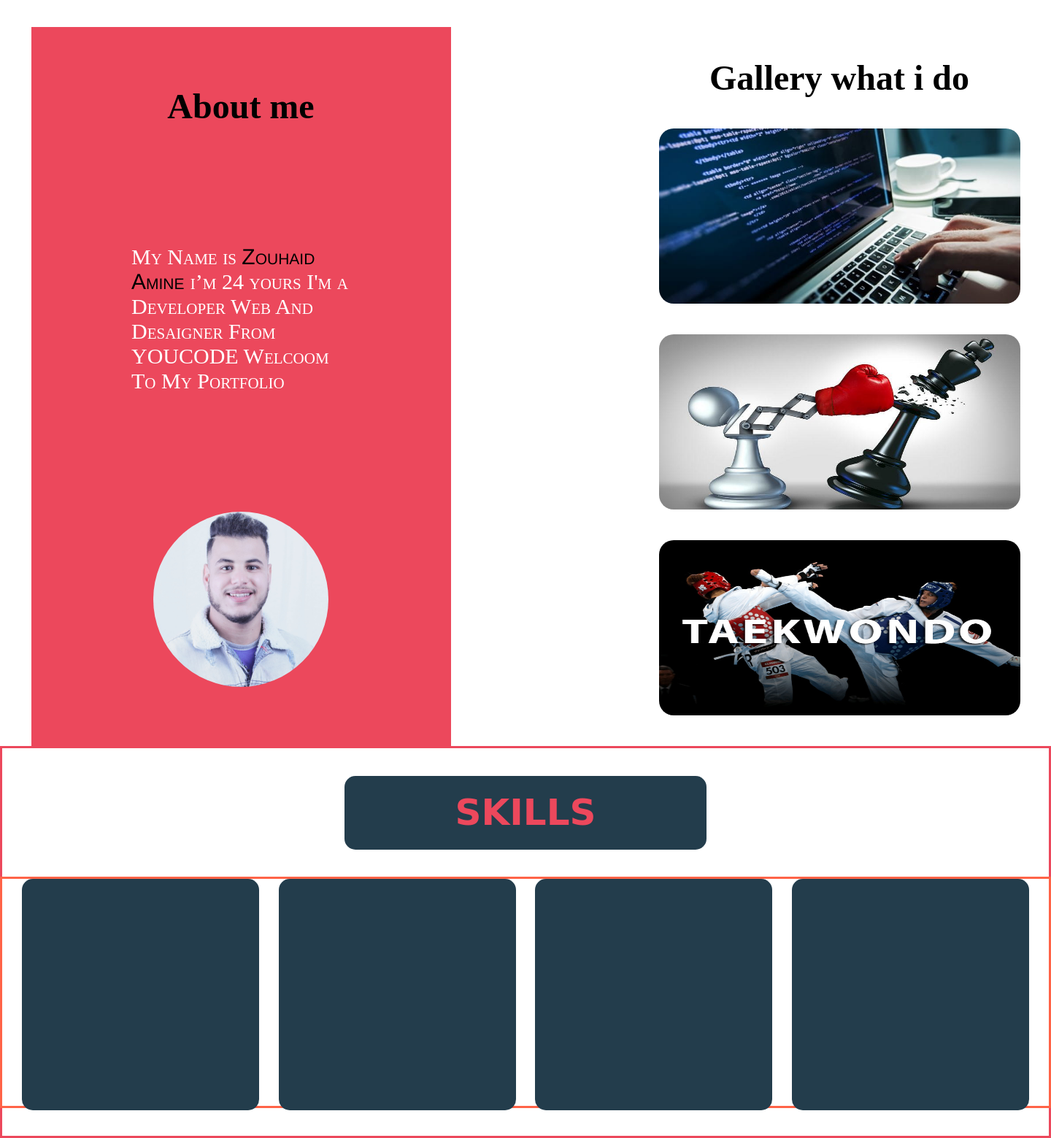
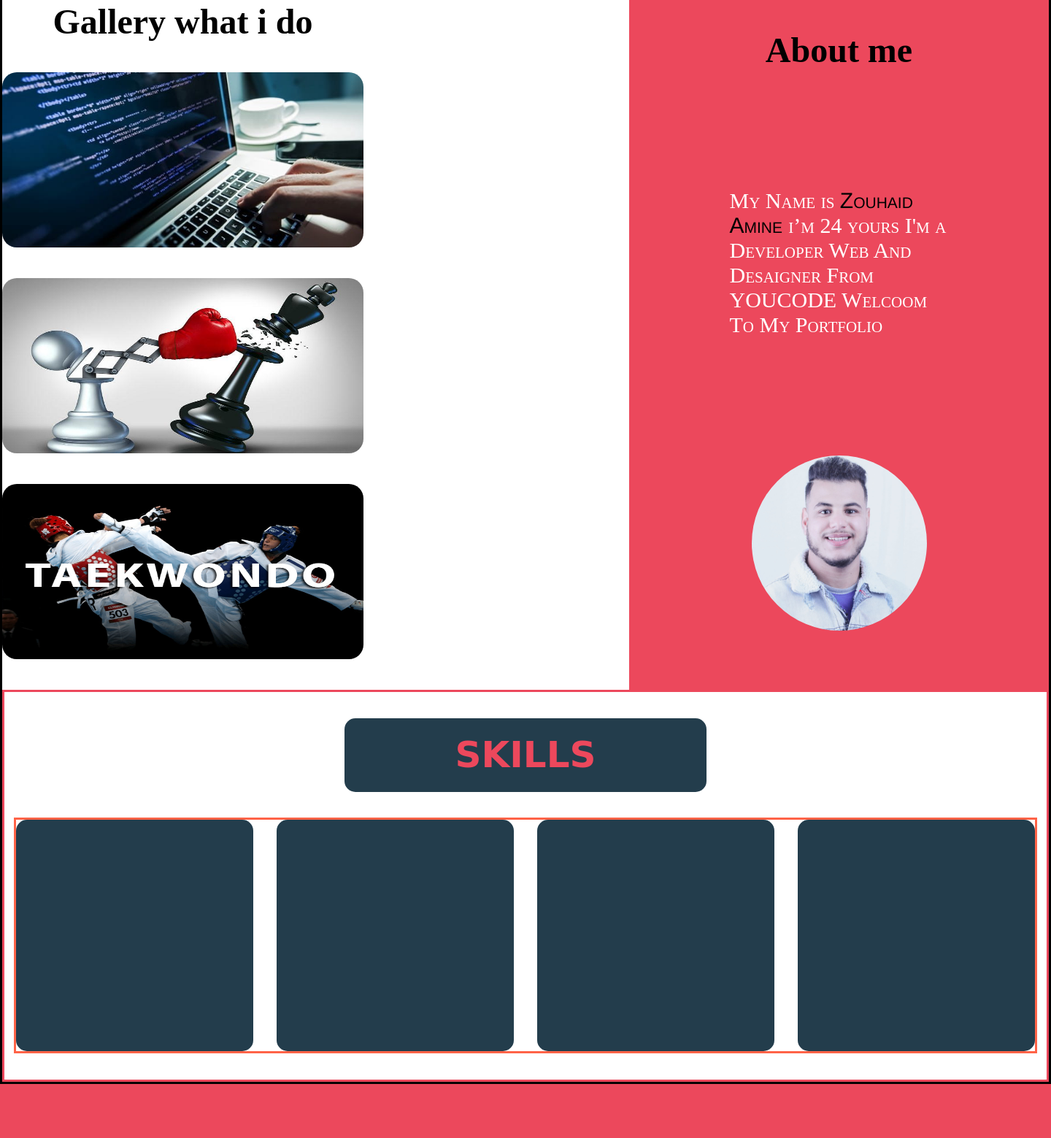
Before and after one commit to aminezouhaid/portfolio-ZOUHAID.AMINE, a PHP site: page /css/portf.html in a window 1440 px wide. Shown: the part 519-2078 px from the top of the page at 73% size. After the commit the page ends 2004 px from the top, so only its background shows below. Run offline with PHP 8.4, Linux system fonts and the light colour scheme.

Commit message:
modification  mobile and tablette respensive

```diff
--- a/css/portf.css
+++ b/css/portf.css
@@ -5,6 +5,11 @@
 
 
 
+}
+
+.container {
+    width: auto;
+    margin: auto;
 }
 
 /*header*/
@@ -54,34 +59,37 @@ header {
     text-decoration: none;
 }
 
-.image{
+.image {
     display: none;
 
 }
+
 /*sectionµ*/
-section{
+section {
 
     width: auto;
     display: flex;
-    flex-wrap: wrap;
+
     flex-direction: column;
     justify-content: space-evenly;
-    align-items: center;
+
+    border: black solid;
 
 
 }
-.maine{
-    background-color:  #EC485C;
-    margin: 2.5em;
+
+.maine {
+    background-color: #EC485C;
+
     height: 23.75em;
-    width: 84.688em;
+    width: auto;
     border-radius: 20px;
     display: flex;
     justify-content: center;
     align-items: center;
 }
 
-.imagee{
+.imagee {
 
     height: 24em;
     width: 23em;
@@ -92,11 +100,12 @@ section{
 
 
 }
-.title3{
+
+.title3 {
 
     height: 15em;
     width: 20em;
-    display:flex ;
+    display: flex;
     flex-direction: column;
     justify-content: space-evenly;
     align-items: center;
@@ -104,7 +113,7 @@ section{
 
 }
 
-.twitter{
+.twitter {
 
     height: 15em;
     width: 20em;
@@ -114,37 +123,44 @@ section{
 
 
 }
-.image1{
-    height:8em ;
+
+.image1 {
+    height: 8em;
     width: 8em;
 
 }
 
-h3, .petit.title{
+h3,
+.petit.title {
     color: rgb(5, 1, 1);
     font-family: -apple-system, BlinkMacSystemFont, 'Segoe UI', Roboto, Oxygen, Ubuntu, Cantarell, 'Open Sans', 'Helvetica Neue', sans-serif;
 }
 
- h1, .grande.titel{
+h1,
+.grande.titel {
     font-family: cursive;
     color: rgb(230, 220, 220);
 }
-h6{
+
+h6 {
     color: rgb(243, 234, 234);
     opacity: 70%;
 }
-button{
+
+button {
     color: white;
     background-color: black;
 }
-.aboutandgallery{
-     height: 61.563em;
 
-    width: 84.688em;
+.aboutandgallery {
+    height: a;
+
+    width: auto;
     display: flex;
     justify-content: space-between;
 }
-.aboutme{
+
+.aboutme {
     height: 61.563em;
     width: 35.938em;
     background-color: #EC485C;
@@ -154,7 +170,8 @@ button{
     align-items: center;
     justify-content: space-around;
 }
-.gallery{
+
+.gallery {
     height: 61.563em;
     width: 30.938em;
 
@@ -163,56 +180,64 @@ button{
     justify-content: space-evenly;
     align-items: center;
 }
-h2{
+
+h2 {
     color: black;
     font-family: -webkit-pictograph;
     font-size: 3em;
 
 }
 
-.parag{
+.parag {
     color: white;
     font-size: 30px;
     width: 10em;
-    font-weight:inherit;
+    font-weight: inherit;
     font-variant: small-caps;
 }
-span{
+
+span {
     color: black;
     font-family: 'Franklin Gothic Medium', 'Arial Narrow', Arial, sans-serif;
 }
-.imahe21{
+
+.imahe21 {
     width: 30.938em;
     height: 15em;
     border-radius: 20px;
 }
-.image22{
+
+.image22 {
     width: 30.938em;
     height: 15em;
     border-radius: 20px;
 }
-.image23{
+
+.image23 {
     width: 30.938em;
     height: 15em;
     border-radius: 20px;
 }
-.image31{
+
+.image31 {
     height: 15em;
     width: 15em;
     border-radius: 120px;
 }
 
-.section2{
+.section2 {
     display: flex;
     flex-direction: column;
     justify-content: space-evenly;
-    width: 90em;
+    width: auto;
     height: 33.563em;
     border: #EC485C solid;
     align-items: center;
 
+
 }
-.skiils{
+
+.skiils {
     width: 31em;
     height: 6.313em;
     background-color: #233D4C;
@@ -222,39 +247,55 @@ justify-content: center;
     align-items: center;
     border-radius: 15px;
 }
-h5{
+
+h5 {
     font-size: 50px;
-    color:  #EC485C;
-    font-family:cursive;
+    color: #EC485C;
+    font-family: cursive;
 }
-.my4skills{
-    height: 19.813em;
-    width:90em ;
+
+.my4skills {
+    height: auto;
+    width: auto;
     border: tomato solid;
     display: flex;
     justify-content: space-evenly;
+    flex-wrap: wrap;
 }
 
-.skils1{
+.skils1 {
     width: 20.313em;
     height: 19.813em;
-    background-color:#233D4C ;
+    background-color: #233D4C;
     border-radius: 15px;
+
 }
-.skils2{   width: 20.313em;
+
+.skils2 {
+    width: 20.313em;
     height: 19.813em;
-    background-color:#233D4C ;
-    border-radius: 15px;}
-.skils3{  width: 20.313em;
+    background-color: #233D4C;
+    border-radius: 15px;
+    margin-left: 2em;
+}
+
+.skils3 {
+    width: 20.313em;
     height: 19.813em;
-    background-color:#233D4C ;
-    border-radius: 15px;}
-.skils4{  width: 20.313em;
+    background-color: #233D4C;
+    border-radius: 15px;
+    margin-left: 2em;
+}
+
+.skils4 {
+    width: 20.313em;
     height: 19.813em;
-    background-color:#233D4C ;
-    border-radius: 15px;}
+    background-color: #233D4C;
+    border-radius: 15px;
+    margin-left: 2em;
 
-@media(max-width:48em) {
+}
+    @media (max-width:765px) {
 
 
 
@@ -299,12 +340,22 @@ h5{
         }
 
     }
-@media(max-width:375px){
+    .aboutandgallery {
+        height: 61.563em;
 
-    .divnav{
+        width: auto;
+        display: flex;
+        justify-content: space-between;
+        flex-wrap: wrap;
+    }
+
+    @media(max-width:375px) {
+
+        .divnav {
             display: none;
         }
-    .image{
+
+        .image {
             display: flex;
             height: 4em;
             width: 4em;
@@ -319,7 +370,8 @@ h5{
             justify-content: space-between;
             align-items: center;
         }
-     .logo{
+
+        .logo {
 
             height: 4em;
             width: 30%;
--- a/css/portf.html
+++ b/css/portf.html
@@ -27,7 +27,7 @@
             <img class="image" src="15.webp" alt="menu">
 
         </header>
-    <section class="section1">
+        <section class="container">
             <div class="maine">
                 <div class="imagee"></div>
                 <div class="title3">
@@ -47,7 +47,13 @@
 
             </div>
             <div class="aboutandgallery">
-            <div class="aboutme">
+
+                <div class="gallery">
+                    <h2> Gallery what i do </h2>
+                    <img class="imahe21" src="jj.jpeg" alt="coding">
+                    <img class="image22" src="hh.jfif" alt="shetrange">
+                    <img class="image23" src="s-combat-taekwondo.jpg" alt="taekwondo">
+                </div>  <div class="aboutme">
                     <h2>About me </h2>
                     <p class="parag">My Name is <span>Zouhaid Amine </span> i’m 24 yours
                         I'm a Developer Web And Desaigner From
@@ -55,60 +61,20 @@
                     </p>
                     <img class="image31" src="22.jfif" alt="">
                 </div>
-            <div class="gallery">
-                <h2> Gallery what i do </h2>
-                <img class="imahe21" src="jj.jpeg" alt="coding">
-                <img class="image22" src="hh.jfif" alt="shetrange">
-                <img class="image23" src="s-combat-taekwondo.jpg" alt="taekwondo">
-
-            </div>
             </div>
 
-
-
-    </section>
         <div class="section2">
 
-        <div class="skiils">  <h5> SKILLS</h5>  </div>
+            <div class="skiils">
+                <h5> SKILLS</h5>
+            </div>
             <div class="my4skills">
                 <div class="skils1"></div>
                 <div class="skils2"></div>
                 <div class="skils3"></div>
                 <div class="skils4"></div>
             </div>
-
-
-
-
-
-
-
-
-
-
-
-
         </div>
-
-
-
-
-
-
-
-
-
-
-
-
-
-
-
-
-
-
-
-
+    </section>
 </body>
-
 </html>
```
Lines whose indentation alone changed are shown as unchanged.
